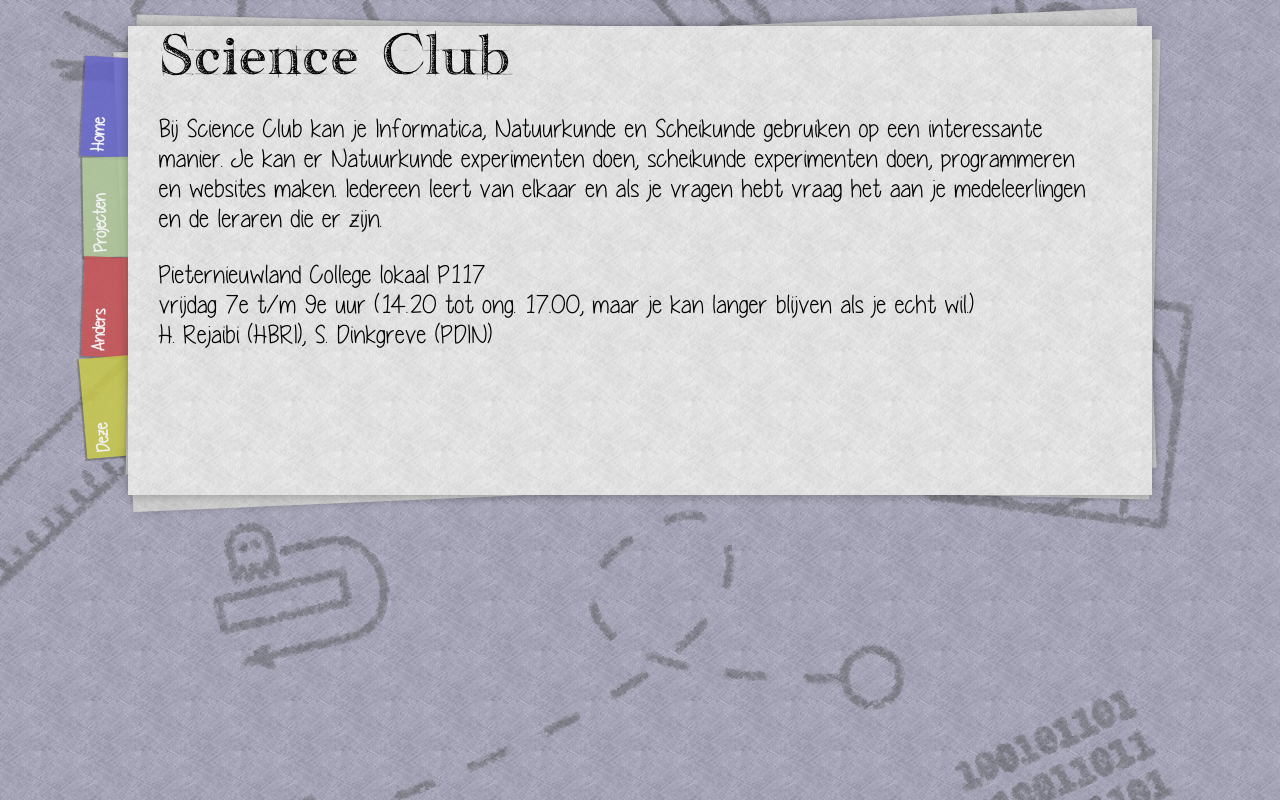
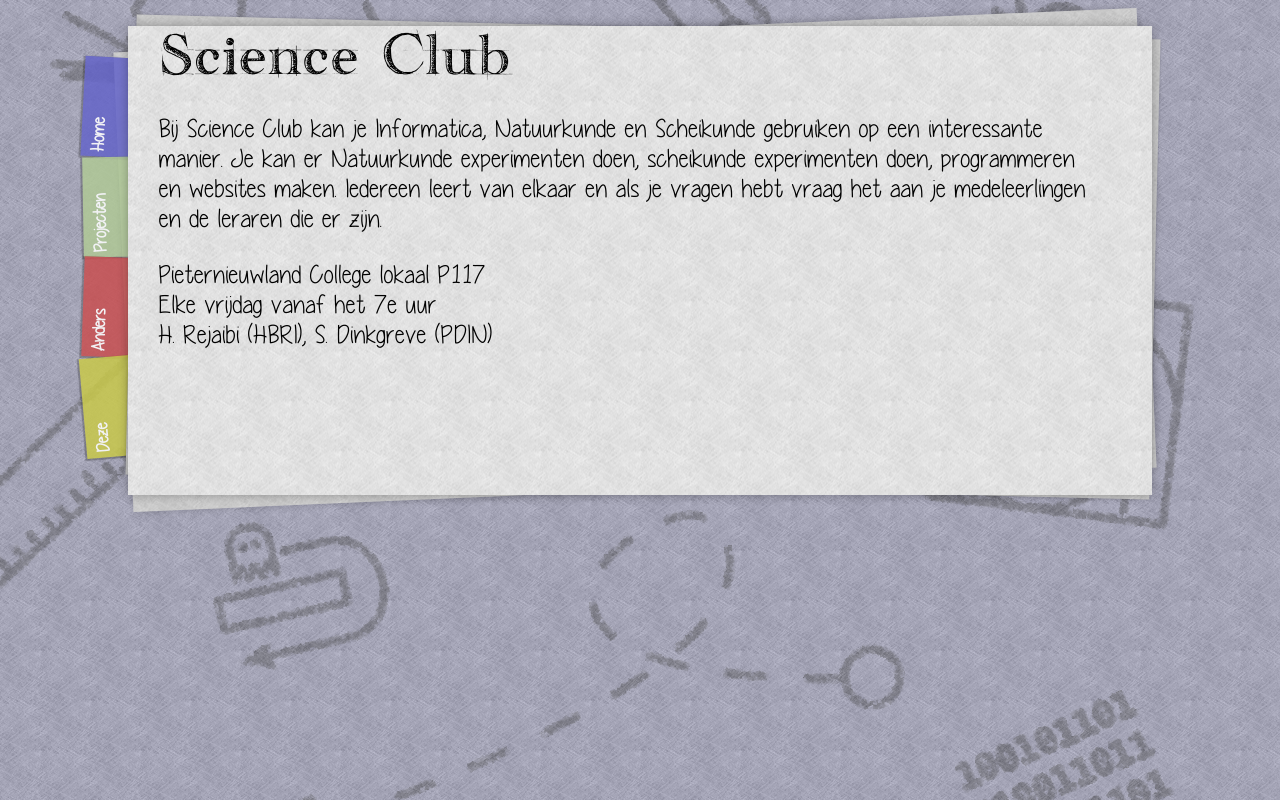
Before and after one commit to Science-Club-PNC/Science-Club-Site, a PHP site: page / in a window 1280 px wide. Run offline with PHP 8.4, Linux system fonts and the light colour scheme.

Commit message:
contentacle content change
Sleek... :3

```diff
--- a/pages/home.php
+++ b/pages/home.php
@@ -2,5 +2,5 @@
 <p>Bij Science Club kan je Informatica, Natuurkunde en Scheikunde gebruiken op een interessante manier. Je kan er Natuurkunde experimenten doen, scheikunde experimenten doen, programmeren en websites maken. Iedereen leert van elkaar en als je vragen hebt vraag het aan je medeleerlingen en de leraren die er zijn.</p>
 
 <p>Pieternieuwland College lokaal P117<br>
-vrijdag 7e t/m 9e uur (14.20 tot ong. 17.00, maar je kan langer blijven als je echt wil.)<br>
+Elke vrijdag vanaf het 7e uur<br>
 H. Rejaibi (HBRI), S. Dinkgreve (PDIN)</p>
```
